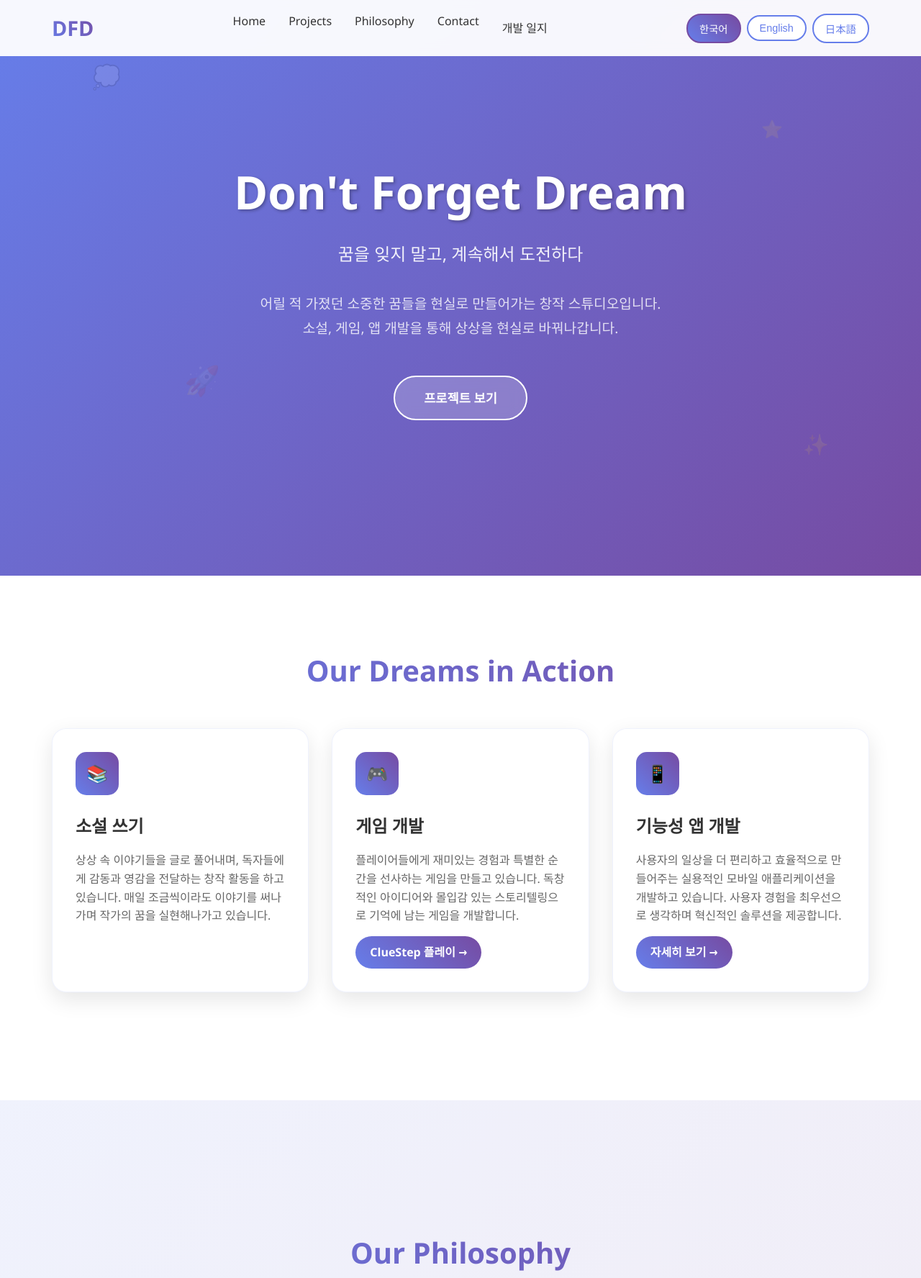
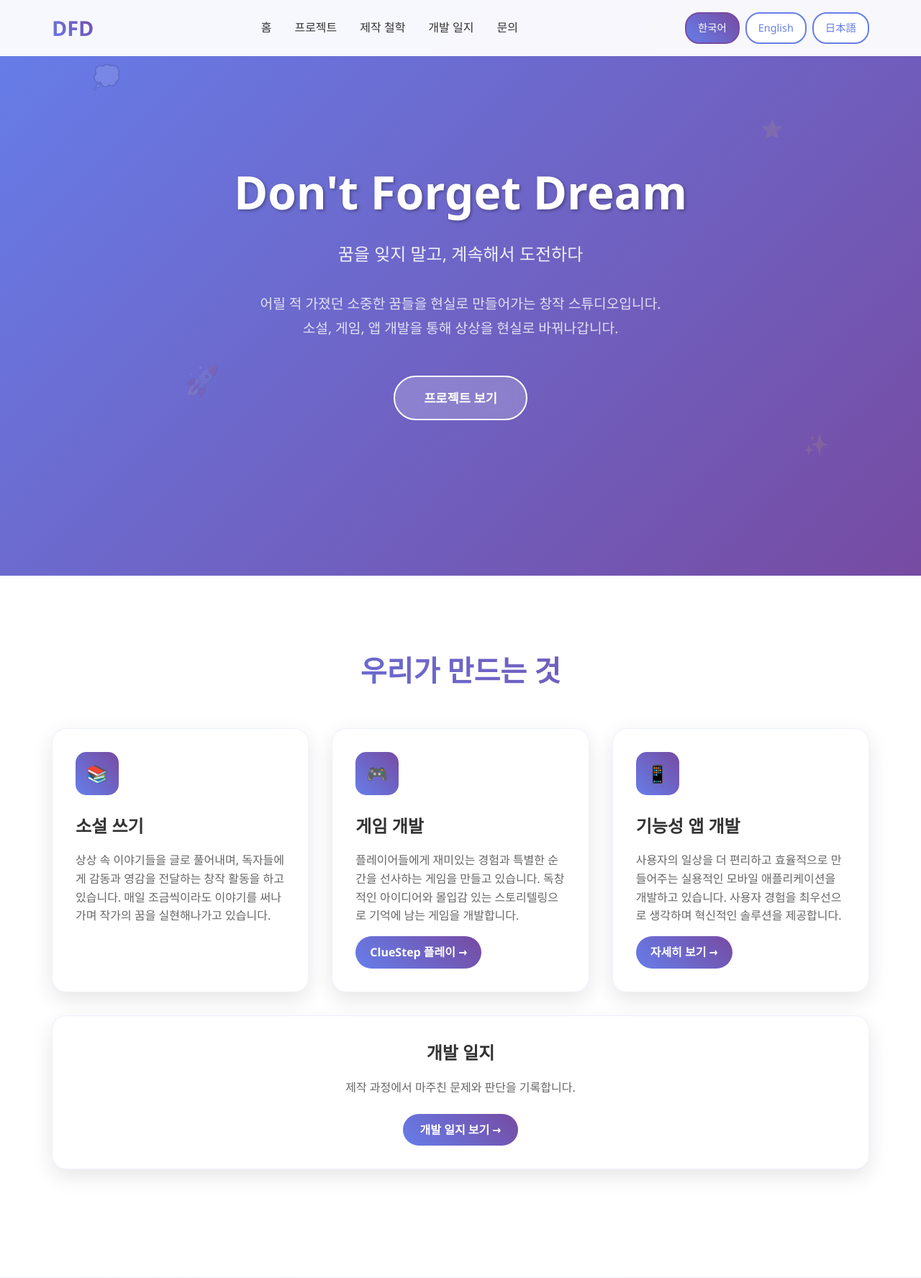
Before and after one commit to TaehoonKim999/dfd365-website, a plain HTML site: page index.html in a window 1280 px wide. Shown: the top 1776 px of the page at 72% size. Drawn offline with Linux system fonts and the light colour scheme.

Commit message:
fix(home): align navigation and complete multilingual devlog entry

```diff
--- a/index.html
+++ b/index.html
@@ -10,6 +10,22 @@
             margin: 0;
             padding: 0;
             box-sizing: border-box;
+        }
+
+        /* 고정 헤더 높이만큼 앵커 위치 보정 (--header-h는 JS가 실제 헤더 높이로 갱신) */
+        :root {
+            --header-h: 110px;
+        }
+
+        html {
+            scroll-padding-top: calc(var(--header-h) + 8px);
+            scroll-behavior: smooth;
+        }
+
+        @media (prefers-reduced-motion: reduce) {
+            html {
+                scroll-behavior: auto;
+            }
         }
 
         body {
@@ -68,11 +84,34 @@
 
         nav {
             display: flex;
+            flex-wrap: wrap;
             justify-content: space-between;
             align-items: center;
+            gap: 0.5rem 1rem;
             max-width: 1200px;
             margin: 0 auto;
             padding: 0 2rem;
+        }
+
+        /* 헤더/푸터 공통 링크: 모든 항목 동일한 높이·정렬 */
+        .nav-links a,
+        .footer-links a {
+            display: inline-flex;
+            align-items: center;
+            min-height: 44px;
+            line-height: 1.2;
+            white-space: nowrap;
+        }
+
+        a:focus-visible,
+        button:focus-visible {
+            outline: 3px solid #4c51bf;
+            outline-offset: 2px;
+        }
+
+        footer a:focus-visible,
+        .hero a:focus-visible {
+            outline-color: #fff;
         }
 
         .logo {
@@ -86,7 +125,9 @@
 
         .nav-links {
             display: flex;
-            gap: 2rem;
+            flex-wrap: wrap;
+            align-items: center;
+            gap: 0 2rem;
             list-style: none;
         }
 
@@ -109,7 +150,14 @@
         }
 
         .lang-btn {
-            padding: 0.5rem 1rem;
+            display: inline-flex;
+            align-items: center;
+            justify-content: center;
+            height: 44px;
+            line-height: 1.2;
+            white-space: nowrap;
+            font-family: inherit;
+            padding: 0 1rem;
             border: 2px solid #667eea;
             background: white;
             color: #667eea;
@@ -274,6 +322,41 @@
             line-height: 1.6;
         }
 
+        /* 개발 일지 소개 블록 */
+        .devlog-intro {
+            margin-top: 2rem;
+            background: white;
+            padding: 2rem;
+            border-radius: 20px;
+            box-shadow: 0 10px 30px rgba(0,0,0,0.1);
+            border: 1px solid rgba(102, 126, 234, 0.1);
+            text-align: center;
+        }
+
+        .devlog-intro h3 {
+            font-size: 1.5rem;
+            margin-bottom: 1rem;
+            color: #333;
+        }
+
+        .devlog-intro p {
+            color: #666;
+            line-height: 1.6;
+            margin-bottom: 1.5rem;
+        }
+
+        .devlog-intro-cta {
+            display: inline-flex;
+            align-items: center;
+            min-height: 44px;
+            padding: 0 1.5rem;
+            background: linear-gradient(45deg, #667eea, #764ba2);
+            color: white;
+            text-decoration: none;
+            border-radius: 25px;
+            font-weight: bold;
+        }
+
         /* 철학 섹션 */
         .philosophy {
             background: linear-gradient(135deg, rgba(102, 126, 234, 0.1), rgba(118, 75, 162, 0.1));
@@ -311,8 +394,10 @@
 
         .footer-links {
             display: flex;
+            flex-wrap: wrap;
             justify-content: center;
-            gap: 2rem;
+            align-items: center;
+            gap: 0 2rem;
             margin-bottom: 2rem;
         }
 
@@ -349,38 +434,12 @@
             transform: translateY(0);
         }
 
-        /* Devlog 모바일 링크 (nav-links가 숨겨지는 화면에서만 표시) */
-        .devlog-mobile-nav {
-            display: none;
-        }
-
-        .devlog-mobile-nav a,
-        .nav-links a#devlog-nav-link,
-        .footer-links a#devlog-footer-link {
-            display: inline-block;
-            min-height: 44px;
-            line-height: 44px;
-        }
-
-        .devlog-mobile-nav a:focus-visible,
-        .nav-links a#devlog-nav-link:focus-visible,
-        .footer-links a#devlog-footer-link:focus-visible {
-            outline: 2px solid #667eea;
-            outline-offset: 2px;
-        }
-
-        @media (max-width: 768px) {
-            .devlog-mobile-nav {
-                display: block;
-                max-width: 1200px;
-                margin: 0 auto;
-                padding: 0 2rem;
-            }
-
-            .devlog-mobile-nav a {
-                color: #333;
-                font-weight: 500;
-                text-decoration: none;
+        /* 중간 폭: 메뉴를 두 번째 줄로 내려 언어 버튼과 겹치지 않게 함 */
+        @media (max-width: 1100px) {
+            .nav-links {
+                order: 3;
+                flex-basis: 100%;
+                justify-content: center;
             }
         }
 
@@ -394,8 +453,21 @@
                 font-size: 1.2rem;
             }
 
+            header {
+                padding: 0.5rem 0;
+            }
+
+            nav {
+                padding: 0 1rem;
+                gap: 0 0.5rem;
+            }
+
             .nav-links {
-                display: none;
+                gap: 0 1rem;
+            }
+
+            .footer-links {
+                gap: 0 1.25rem;
             }
 
             .language-switcher {
@@ -403,7 +475,7 @@
             }
 
             .lang-btn {
-                padding: 0.4rem 0.8rem;
+                padding: 0 0.6rem;
                 font-size: 0.8rem;
             }
 
@@ -427,21 +499,18 @@
         <nav>
             <div class="logo">DFD</div>
             <ul class="nav-links">
-                <li><a href="#home" data-lang-key="nav_home">Home</a></li>
-                <li><a href="#projects" data-lang-key="nav_projects">Projects</a></li>
-                <li><a href="#philosophy" data-lang-key="nav_philosophy">Philosophy</a></li>
-                <li><a href="#contact" data-lang-key="nav_contact">Contact</a></li>
-                <li><a href="devlog/index.html" id="devlog-nav-link" data-lang-key="nav_devlog">개발 일지</a></li>
+                <li><a href="#home" data-lang-key="nav_home">홈</a></li>
+                <li><a href="#projects" data-lang-key="nav_projects">프로젝트</a></li>
+                <li><a href="#philosophy" data-lang-key="nav_philosophy">제작 철학</a></li>
+                <li><a href="devlog/index.html" id="devlog-nav-link" data-devlog-link data-lang-key="nav_devlog">개발 일지</a></li>
+                <li><a href="#contact" data-lang-key="nav_contact">문의</a></li>
             </ul>
-            <div class="language-switcher">
-                <button class="lang-btn active" onclick="changeLanguage('ko')">한국어</button>
-                <button class="lang-btn" onclick="changeLanguage('en')">English</button>
-                <button class="lang-btn" onclick="changeLanguage('ja')">日本語</button>
+            <div class="language-switcher" role="group" aria-label="Language">
+                <button type="button" class="lang-btn active" data-language="ko" lang="ko" aria-pressed="true">한국어</button>
+                <button type="button" class="lang-btn" data-language="en" lang="en" aria-pressed="false">English</button>
+                <button type="button" class="lang-btn" data-language="ja" lang="ja" aria-pressed="false">日本語</button>
             </div>
         </nav>
-        <div class="devlog-mobile-nav">
-            <a href="devlog/index.html" id="devlog-mobile-link" data-lang-key="nav_devlog">개발 일지</a>
-        </div>
     </header>
 
     <!-- 히어로 섹션 -->
@@ -466,7 +535,7 @@
 
     <!-- 프로젝트 섹션 -->
     <section id="projects" class="section">
-        <h2 data-lang-key="projects_title">Our Dreams in Action</h2>
+        <h2 data-lang-key="projects_title">우리가 만드는 것</h2>
         <div class="projects-grid">
             <div class="project-card fade-in">
                 <div class="project-icon">📚</div>
@@ -488,12 +557,19 @@
                 <a href="/apps" data-lang-key="view_more" style="display: inline-block; margin-top: 15px; padding: 10px 20px; background: linear-gradient(45deg, #667eea, #764ba2); color: white; text-decoration: none; border-radius: 25px; font-weight: bold; transition: transform 0.3s;">자세히 보기 →</a>
             </div>
         </div>
+
+        <!-- 개발 일지 소개 (프로젝트 카드 아래 전체 폭) -->
+        <div class="devlog-intro">
+            <h3 data-lang-key="nav_devlog">개발 일지</h3>
+            <p data-lang-key="devlog_intro_desc">제작 과정에서 마주친 문제와 판단을 기록합니다.</p>
+            <a href="devlog/index.html" id="devlog-intro-link" class="devlog-intro-cta" data-devlog-link data-lang-key="devlog_intro_cta">개발 일지 보기 →</a>
+        </div>
     </section>
 
     <!-- 철학 섹션 -->
     <section id="philosophy" class="philosophy">
         <div class="section">
-            <h2 data-lang-key="philosophy_title">Our Philosophy</h2>
+            <h2 data-lang-key="philosophy_title">제작 철학</h2>
             <div class="philosophy-content fade-in">
                 <div class="philosophy-quote" data-lang-key="philosophy_quote">
                     "꿈은 나이가 들수록 잊혀지기 쉽지만,<br>
@@ -508,7 +584,7 @@
 
     <!-- 연락처 섹션 -->
     <section id="contact" class="section">
-        <h2 data-lang-key="contact_title">Connect With Us</h2>
+        <h2 data-lang-key="contact_title">문의하기</h2>
         <div style="text-align: center;">
             <p style="font-size: 1.2rem; color: #666; margin-bottom: 2rem;" data-lang-key="contact_desc">
                 함께 꿈을 이루어나갈 동료들을 찾고 있습니다.<br>
@@ -524,14 +600,14 @@
     <footer>
         <div class="footer-content">
             <div class="footer-links">
-                <a href="#home">Home</a>
-                <a href="#projects">Projects</a>
-                <a href="#philosophy">Philosophy</a>
-                <a href="#contact">Contact</a>
-                <a href="devlog/index.html" id="devlog-footer-link" data-lang-key="nav_devlog">개발 일지</a>
+                <a href="#home" data-lang-key="nav_home">홈</a>
+                <a href="#projects" data-lang-key="nav_projects">프로젝트</a>
+                <a href="#philosophy" data-lang-key="nav_philosophy">제작 철학</a>
+                <a href="devlog/index.html" id="devlog-footer-link" data-devlog-link data-lang-key="nav_devlog">개발 일지</a>
+                <a href="#contact" data-lang-key="nav_contact">문의</a>
             </div>
             <p>&copy; 2025 DFD (Don't Forget Dream). All rights reserved.</p>
-            <p style="margin-top: 0.5rem; opacity: 0.7;">꿈을 잊지 말고, 계속해서 도전하다</p>
+            <p style="margin-top: 0.5rem; opacity: 0.7;" data-lang-key="hero_subtitle">꿈을 잊지 말고, 계속해서 도전하다</p>
         </div>
     </footer>
 
@@ -539,15 +615,17 @@
         // 다중 언어 지원
         const translations = {
             ko: {
-                nav_home: "Home",
-                nav_projects: "Projects",
-                nav_philosophy: "Philosophy",
-                nav_contact: "Contact",
+                devlog_intro_desc: "제작 과정에서 마주친 문제와 판단을 기록합니다.",
+                devlog_intro_cta: "개발 일지 보기 →",
+                nav_home: "홈",
+                nav_projects: "프로젝트",
+                nav_philosophy: "제작 철학",
+                nav_contact: "문의",
                 nav_devlog: "개발 일지",
                 hero_subtitle: "꿈을 잊지 말고, 계속해서 도전하다",
                 hero_description: "어릴 적 가졌던 소중한 꿈들을 현실로 만들어가는 창작 스튜디오입니다.<br>소설, 게임, 앱 개발을 통해 상상을 현실로 바꿔나갑니다.",
                 hero_cta: "프로젝트 보기",
-                projects_title: "Our Dreams in Action",
+                projects_title: "우리가 만드는 것",
                 project_novel_title: "소설 쓰기",
                 project_novel_desc: "상상 속 이야기들을 글로 풀어내며, 독자들에게 감동과 영감을 전달하는 창작 활동을 하고 있습니다. 매일 조금씩이라도 이야기를 써나가며 작가의 꿈을 실현해나가고 있습니다.",
                 project_game_title: "게임 개발",
@@ -556,13 +634,15 @@
                 project_app_desc: "사용자의 일상을 더 편리하고 효율적으로 만들어주는 실용적인 모바일 애플리케이션을 개발하고 있습니다. 사용자 경험을 최우선으로 생각하며 혁신적인 솔루션을 제공합니다.",
                 view_more: "자세히 보기 →",
                 play_cluestep: "ClueStep 플레이 →",
-                philosophy_title: "Our Philosophy",
+                philosophy_title: "제작 철학",
                 philosophy_quote: "\"꿈은 나이가 들수록 잊혀지기 쉽지만,<br>우리는 그 꿈들을 기억하고 실현해나간다.<br><br>매일의 작은 도전이 모여<br>큰 변화를 만들어낸다고 믿습니다.\"",
                 philosophy_desc: "DFD는 단순히 'Don't Forget Dream'의 줄임말이 아닙니다. 이는 우리의 삶의 철학이자 매일의 다짐입니다. 어린 시절 품었던 순수한 꿈들을 성인이 되어서도 포기하지 않고, 계속해서 도전하며 실현해나가는 것이 우리의 목표입니다.",
-                contact_title: "Connect With Us",
+                contact_title: "문의하기",
                 contact_desc: "함께 꿈을 이루어나갈 동료들을 찾고 있습니다.<br>언제든 연락주세요!"
             },
             en: {
+                devlog_intro_desc: "We share the problems and decisions behind our projects.",
+                devlog_intro_cta: "Read the devlog →",
                 nav_home: "Home",
                 nav_projects: "Projects",
                 nav_philosophy: "Philosophy",
@@ -587,6 +667,8 @@
                 contact_desc: "We're looking for partners to achieve dreams together.<br>Feel free to contact us anytime!"
             },
             ja: {
+                devlog_intro_desc: "制作の過程で直面した課題や、その判断を記録しています。",
+                devlog_intro_cta: "開発ログを読む →",
                 nav_home: "ホーム",
                 nav_projects: "プロジェクト",
                 nav_philosophy: "理念",
@@ -595,7 +677,7 @@
                 hero_subtitle: "夢を忘れず、挑戦し続ける",
                 hero_description: "幼い頃に抱いた大切な夢を現実にする創作スタジオです。<br>小説、ゲーム、アプリ開発を通じて想像を現実に変えています。",
                 hero_cta: "プロジェクトを見る",
-                projects_title: "Our Dreams in Action",
+                projects_title: "私たちの取り組み",
                 project_novel_title: "小説執筆",
                 project_novel_desc: "想像の中の物語を文章で表現し、読者に感動とインスピレーションを届ける創作活動をしています。毎日少しずつでも物語を書き続け、作家の夢を実現しています。",
                 project_game_title: "ゲーム開発",
@@ -604,16 +686,30 @@
                 project_app_desc: "ユーザーの日常をより便利で効率的にする実用的なモバイルアプリケーションを開発しています。ユーザー体験を最優先に考え、革新的なソリューションを提供します。",
                 view_more: "詳細を見る →",
                 play_cluestep: "ClueStepをプレイ →",
-                philosophy_title: "Our Philosophy",
+                philosophy_title: "私たちの理念",
                 philosophy_quote: "\"夢は年を重ねるごとに忘れられがちですが、<br>私たちはその夢を覚えて実現していきます。<br><br>毎日の小さな挑戦が集まって<br>大きな変化を生み出すと信じています。\"",
                 philosophy_desc: "DFDは単に「Don't Forget Dream」の略語ではありません。これは私たちの人生哲学であり、毎日の決意です。子供の頃に抱いた純粋な夢を大人になっても諦めず、挑戦し続けて実現することが私たちの目標です。",
-                contact_title: "Connect With Us",
+                contact_title: "お問い合わせ",
                 contact_desc: "一緒に夢を実現する仲間を探しています。<br>いつでもご連絡ください！"
             }
         };
 
-        // 현재 언어 (기본값: 한국어)
-        let currentLang = localStorage.getItem('language') || 'ko';
+        // 지원 언어 (기본값: 한국어). 사전 조회 전에 항상 허용값인지 검증
+        const SUPPORTED_LANGS = ['ko', 'en', 'ja'];
+        let currentLang = 'ko';
+
+        function normalizeLang(lang) {
+            return SUPPORTED_LANGS.includes(lang) ? lang : 'ko';
+        }
+
+        // 저장소가 차단되거나 없어도 예외 없이 동작
+        function readStoredLang() {
+            try { return window.localStorage.getItem('language'); } catch (e) { return null; }
+        }
+
+        function storeLang(lang) {
+            try { window.localStorage.setItem('language', lang); } catch (e) { /* 저장 불가 시 무시 */ }
+        }
 
         // ClueStep 링크를 현재 언어에 맞는 URL로 갱신
         // 허용값은 ko/en/ja뿐이며 encode가 필요 없는 고정 문자열만 사용
@@ -629,57 +725,49 @@
         function updateDevlogLinks(lang) {
             const allowed = { ko: 'devlog/index.html', en: 'devlog/en/index.html', ja: 'devlog/ja/index.html' };
             const href = allowed[lang] || allowed.ko;
-            ['devlog-nav-link', 'devlog-mobile-link', 'devlog-footer-link'].forEach(id => {
-                const link = document.getElementById(id);
-                if (link) link.href = href;
+            document.querySelectorAll('[data-devlog-link]').forEach(link => {
+                link.setAttribute('href', href);
             });
         }
 
-        // 언어 변경 함수
-        function changeLanguage(lang) {
+        // 선택한 언어를 페이지 전체에 적용 (한국어 포함)
+        function applyLanguage(lang) {
+            lang = normalizeLang(lang);
             currentLang = lang;
-            localStorage.setItem('language', lang);
+            const dict = translations[lang];
+            document.documentElement.lang = lang;
 
-            // 모든 번역 요소 업데이트
             document.querySelectorAll('[data-lang-key]').forEach(element => {
                 const key = element.getAttribute('data-lang-key');
-                if (translations[lang] && translations[lang][key]) {
-                    element.innerHTML = translations[lang][key];
+                if (Object.prototype.hasOwnProperty.call(dict, key)) {
+                    element.innerHTML = dict[key];
                 }
             });
 
-            // 언어 버튼 활성화 상태 변경
+            // 언어 버튼 활성화 상태: data-language 값으로 판단
             document.querySelectorAll('.lang-btn').forEach(btn => {
-                btn.classList.remove('active');
+                const active = btn.getAttribute('data-language') === lang;
+                btn.classList.toggle('active', active);
+                btn.setAttribute('aria-pressed', active ? 'true' : 'false');
             });
-            event.target.classList.add('active');
 
-            // ClueStep 링크 URL 갱신
             updateClueStepLink(lang);
             updateDevlogLinks(lang);
         }
 
-        // 페이지 로드 시 저장된 언어로 설정
+        // 언어 변경 함수 (전역 event에 의존하지 않음)
+        function changeLanguage(lang) {
+            lang = normalizeLang(lang);
+            storeLang(lang);
+            applyLanguage(lang);
+        }
+
+        // 페이지 로드 시 저장된 언어로 설정 (잘못된 값은 한국어)
         function initLanguage() {
-            const lang = localStorage.getItem('language') || 'ko';
-            updateClueStepLink(lang);
-            updateDevlogLinks(lang);
-            if (lang !== 'ko') {
-                document.querySelectorAll('[data-lang-key]').forEach(element => {
-                    const key = element.getAttribute('data-lang-key');
-                    if (translations[lang] && translations[lang][key]) {
-                        element.innerHTML = translations[lang][key];
-                    }
-                });
-            }
-
-            // 언어 버튼 활성화 상태 설정
-            document.querySelectorAll('.lang-btn').forEach(btn => {
-                btn.classList.remove('active');
-                if (btn.textContent.includes('한국어') && lang === 'ko') btn.classList.add('active');
-                if (btn.textContent.includes('English') && lang === 'en') btn.classList.add('active');
-                if (btn.textContent.includes('日本語') && lang === 'ja') btn.classList.add('active');
+            document.querySelectorAll('.lang-btn[data-language]').forEach(btn => {
+                btn.addEventListener('click', () => changeLanguage(btn.getAttribute('data-language')));
             });
+            applyLanguage(readStoredLang());
         }
 
         // 별 생성
@@ -711,24 +799,39 @@
             });
         }
 
-        // 부드러운 스크롤
-        function smoothScroll() {
-            const links = document.querySelectorAll('a[href^="#"]');
+        // 고정 헤더 실제 높이를 --header-h에 반영 (언어 변경·줄바꿈·리사이즈·폰트 로드 대응)
+        // 앵커 이동 자체는 브라우저 기본 동작(해시 갱신) + CSS scroll-padding/scroll-behavior 사용
+        function initHeaderOffset() {
+            const header = document.querySelector('header');
+            const root = document.documentElement;
+            const update = () => {
+                root.style.setProperty('--header-h', header.getBoundingClientRect().height + 'px');
+            };
+            update();
+            if ('ResizeObserver' in window) {
+                new ResizeObserver(update).observe(header);
+            }
+            window.addEventListener('resize', update);
+            if (document.fonts && document.fonts.ready) {
+                document.fonts.ready.then(update);
+            }
 
-            links.forEach(link => {
-                link.addEventListener('click', function(e) {
-                    e.preventDefault();
-
-                    const targetId = this.getAttribute('href');
-                    const targetSection = document.querySelector(targetId);
-
-                    if (targetSection) {
-                        targetSection.scrollIntoView({
-                            behavior: 'smooth'
-                        });
-                    }
-                });
-            });
+            // 직접 해시(/#projects 등)로 진입 시 실제 헤더 높이 기준으로 다시 정렬
+            const alignToHash = () => {
+                if (!location.hash) return;
+                let target = null;
+                try {
+                    target = document.getElementById(decodeURIComponent(location.hash.slice(1)));
+                } catch (err) {
+                    target = null;
+                }
+                if (target) {
+                    update();
+                    target.scrollIntoView({ behavior: 'auto', block: 'start' });
+                }
+            };
+            alignToHash();
+            window.addEventListener('load', alignToHash, { once: true });
         }
 
         // 헤더 스크롤 효과
@@ -750,7 +853,7 @@
         document.addEventListener('DOMContentLoaded', function() {
             initLanguage(); // 언어 초기화
             createStars();
-            smoothScroll();
+            initHeaderOffset();
             handleHeaderScroll();
             handleScrollAnimations();
 
```
